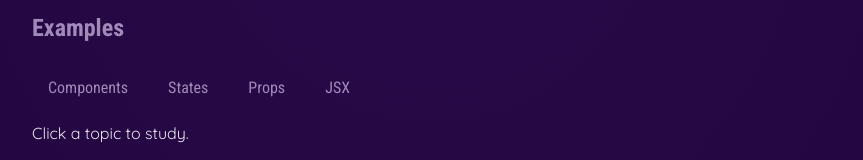
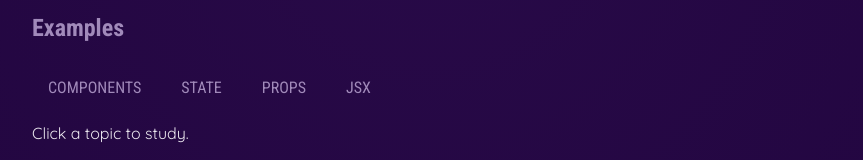
Before and after one commit to Aadhithya1806/BASIC_REACT_APP_1, a React (Vite) app: page / in a window 1280 px wide. Shown: the part 746-906 px from the top of the page, without its empty margins (208-1071 px from the left). Built offline with nearby package versions, Linux system fonts and the light colour scheme.

Commit message:
Reduced few lines of code with same functionalities.

```diff
--- a/src/App.jsx
+++ b/src/App.jsx
@@ -2,7 +2,7 @@ import { useState } from "react";
 import Header from "./components/Header.jsx";
 import CoreComp from "./components/CoreComp.jsx";
 import TabButton from "./components/TabButton.jsx";
-import { CORE_CONCEPTS, EXAMPLES } from "./data.js";
+import { CORE_CONCEPTS, EXAMPLES, EXAMPLE_BTNS } from "./data.js";
 let tabContent = "Please click a button!";
 function App() {
     const [selectedValue, setSelectedValue] = useState(null);
@@ -41,38 +41,17 @@ function App() {
                 <section id="examples">
                     <h2>Examples</h2>
                     <menu>
-                        <TabButton
-                            isSelected={selectedValue === "components"}
-                            onSelect={() => {
-                                selectHandler("components");
-                            }}
-                        >
-                            Components
-                        </TabButton>
-                        <TabButton
-                            isSelected={selectedValue === "state"}
-                            onSelect={() => {
-                                selectHandler("state");
-                            }}
-                        >
-                            States
-                        </TabButton>
-                        <TabButton
-                            isSelected={selectedValue === "props"}
-                            onSelect={() => {
-                                selectHandler("props");
-                            }}
-                        >
-                            Props
-                        </TabButton>
-                        <TabButton
-                            isSelected={selectedValue === "jsx"}
-                            onSelect={() => {
-                                selectHandler("jsx");
-                            }}
-                        >
-                            JSX
-                        </TabButton>
+                        {EXAMPLE_BTNS.map((item) => (
+                            <TabButton
+                                key={item}
+                                isSelected={selectedValue === item}
+                                onSelect={() => {
+                                    selectHandler(item);
+                                }}
+                            >
+                                {item.toUpperCase()}
+                            </TabButton>
+                        ))}
                     </menu>
                     {tabContent}
                 </section>
--- a/src/data.js
+++ b/src/data.js
@@ -3,6 +3,7 @@ import propsImg from "./assets/config.png";
 import jsxImg from "./assets/jsx-ui.png";
 import stateImg from "./assets/state-mgmt.png";
 
+export const EXAMPLE_BTNS = ["components", "state", "props", "jsx"];
 export const CORE_CONCEPTS = [
     {
         image: componentsImg,
```
